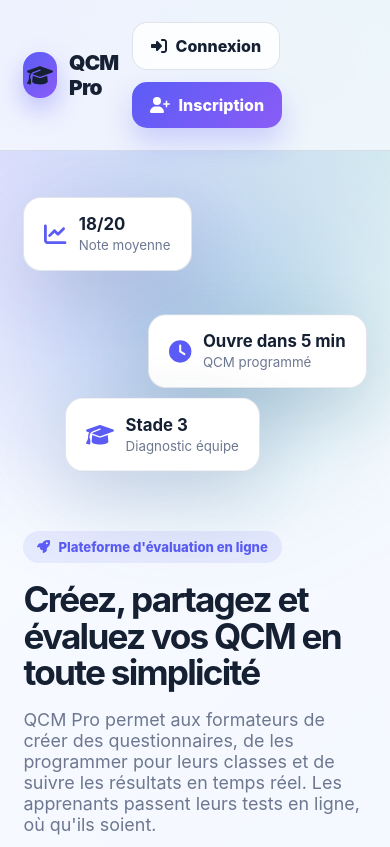
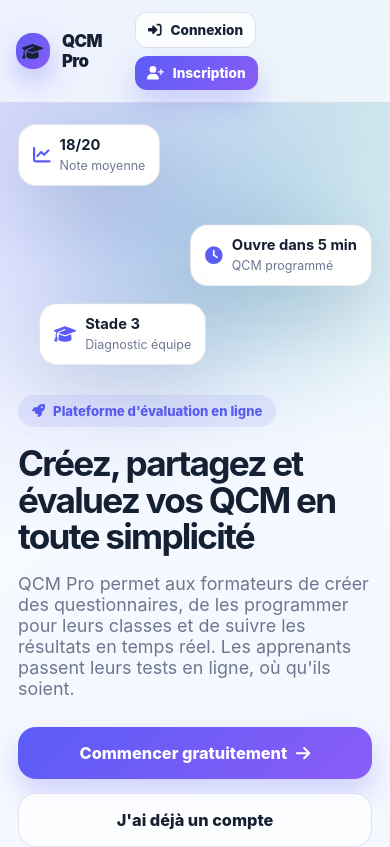
Before and after one commit to dembouz07/qcm_pro_front, a React (Vite) app: page / in a window 390 px wide. Shown: the top 847 px of the page. Built offline with nearby package versions, Linux system fonts and the light colour scheme; no server answers.

Commit message:
style: ameliorer affichage mobile (landing, auth, admin)

```diff
--- a/src/styles.css
+++ b/src/styles.css
@@ -478,9 +478,14 @@ tr:last-child td { border-bottom: 0; }
 }
 
 @media (max-width: 620px) {
-  .auth-page { padding: 16px; }
+  .auth-page { padding: 88px 16px 24px; }
   .auth-hero { display: none; }
   .auth-card { display: block; }
+  .auth-topbar { padding: 12px 16px; }
+  .auth-topbar-link { padding: 6px 8px; font-size: 0.9rem; }
+  .auth-topbar-actions .secondary-btn,
+  .auth-topbar-actions .primary-btn { padding: 8px 11px; font-size: 0.82rem; }
+  .form-card { padding: 22px; }
   .main-content { padding: 16px; }
   .choice-row { grid-template-columns: 42px 1fr; }
   .choice-row .icon-btn { grid-column: 2; justify-self: end; }
@@ -1580,6 +1585,41 @@ tr:last-child td { border-bottom: 0; }
   .landing-hero-visual { min-height: 300px; order: -1; }
 }
 
+@media (max-width: 560px) {
+  .landing-nav {
+    padding: 12px 16px;
+    gap: 8px;
+  }
+  .landing-brand { font-size: 1.05rem; }
+  .landing-nav .brand-icon { width: 36px; height: 36px; }
+  .landing-nav-actions { gap: 8px; }
+  .landing-nav-actions .secondary-btn,
+  .landing-nav-actions .primary-btn {
+    padding: 9px 12px;
+    font-size: 0.85rem;
+    border-radius: 12px;
+  }
+
+  .landing-hero { padding: 28px 18px 10px; gap: 24px; }
+  .landing-hero-visual { min-height: 240px; }
+
+  .floating-card { padding: 11px 14px; gap: 9px; }
+  .floating-card svg { font-size: 1.1rem; }
+  .floating-card strong { font-size: 0.92rem; }
+  .floating-card small { font-size: 0.78rem; }
+  .floating-card.card-1 { top: 2%; left: 0; }
+  .floating-card.card-2 { top: 42%; right: 0; }
+  .floating-card.card-3 { bottom: 2%; left: 6%; }
+
+  .landing-cta { flex-direction: column; }
+  .landing-cta .primary-btn.large,
+  .landing-cta .secondary-btn.large { width: 100%; justify-content: center; }
+
+  .landing-features { padding: 36px 18px; }
+  .landing-final { margin: 0 14px 30px; padding: 40px 18px; }
+  .landing-footer { padding: 22px 18px; flex-direction: column; text-align: center; }
+}
+
 /* ─── Bannière code de classe ───────────────────────── */
 .class-code-banner {
   display: flex;
@@ -1606,3 +1646,31 @@ tr:last-child td { border-bottom: 0; }
   color: var(--primary);
   font-weight: 900;
 }
+
+/* ─── Ajustements mobile supplémentaires ────────────── */
+@media (max-width: 620px) {
+  .class-code-banner {
+    flex-direction: column;
+    align-items: flex-start;
+  }
+  .class-code-banner strong { font-size: 1.3rem; }
+  .class-code-banner .secondary-btn { width: 100%; justify-content: center; }
+
+  .page-header h1 { font-size: 1.9rem; }
+  .header-actions { width: 100%; }
+  .header-actions .primary-btn,
+  .header-actions .secondary-btn { flex: 1; justify-content: center; }
+
+  .create-options { grid-template-columns: 1fr; }
+  .quiz-grid { grid-template-columns: 1fr; }
+  .stats-grid { grid-template-columns: 1fr 1fr; }
+
+  .students-scroll { max-height: 50vh; }
+
+  .modal { padding: 20px; border-radius: 20px; }
+  .final-score { font-size: 3rem; }
+}
+
+@media (max-width: 400px) {
+  .stats-grid { grid-template-columns: 1fr; }
+}
```
